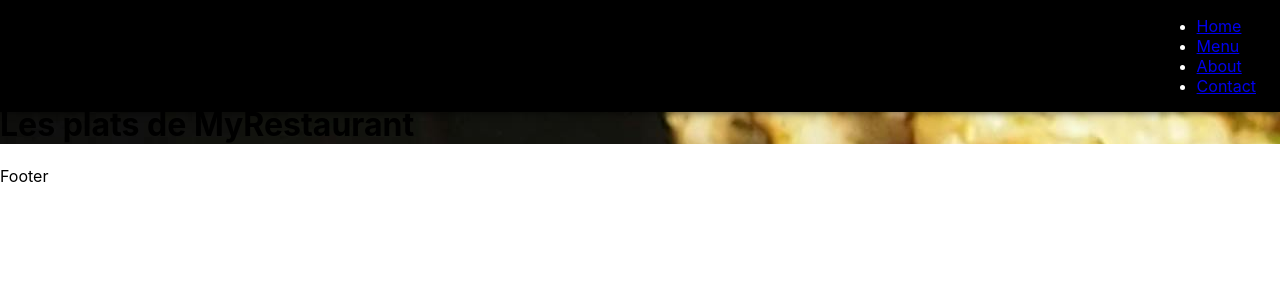
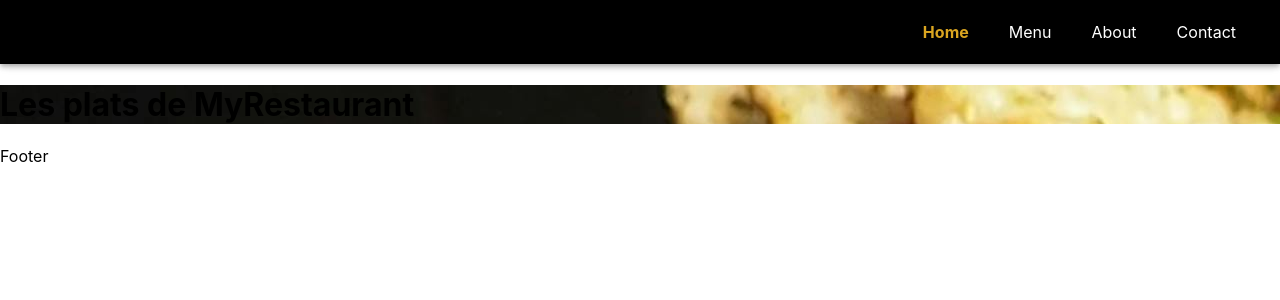
Before and after one commit to sorayaeldjama/mys-restaurant, a React (Create React App) app: page / in a window 1280 px wide. Shown: the top 300 px of the page. Built offline with nearby package versions, Linux system fonts and the light colour scheme.

Commit message:
Ajouter le CSS pour la barre de navigation

```diff
--- a/src/components/Layout/Navbar.js
+++ b/src/components/Layout/Navbar.js
@@ -1,5 +1,6 @@
 import React, { useState } from "react";
 import { NavLink, } from "react-router-dom";
+import "../../styles/NavBarStyle.css";
 import {
     AppBar,
     Box,
@@ -113,7 +114,6 @@ const navBarMobile =(
           <Toolbar />
         </Box>
   </Box>
-  <div>fhdfdjh</div>
 
 </>
     )
--- /dev/null
+++ b/src/styles/NavBarStyle.css
@@ -0,0 +1,31 @@
+.navigation-menu{
+    display: flex ;
+    justify-content : center ;
+    align-items: center;
+    list-style:none;
+}
+ .navigation-menu li {
+    margin: 0px 20px;
+  }
+
+  .navigation-menu li a {
+    text-decoration: none;
+    color: white;
+  }
+  .active {
+    color: goldenrod !important;
+    font-weight: bold !important;
+  }
+  /* mobile view */
+.mobile-navigation {
+    list-style: none;
+  }
+
+  .mobile-navigation li {
+    margin-top: 20px;
+  }
+  .mobile-navigation li a {
+    text-decoration: none;
+    font-size: 1.4rem;
+    color: black;
+  }
```
